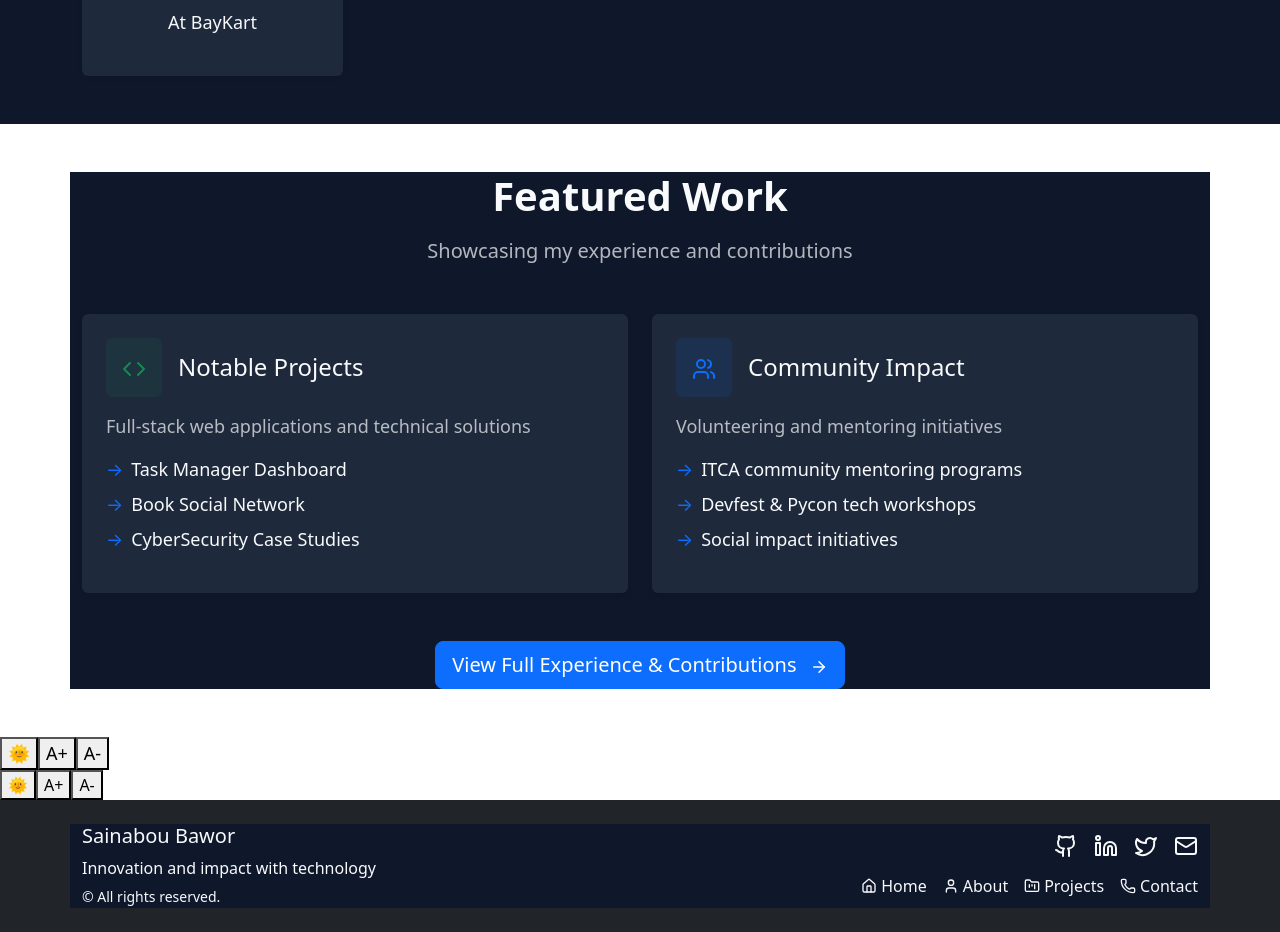
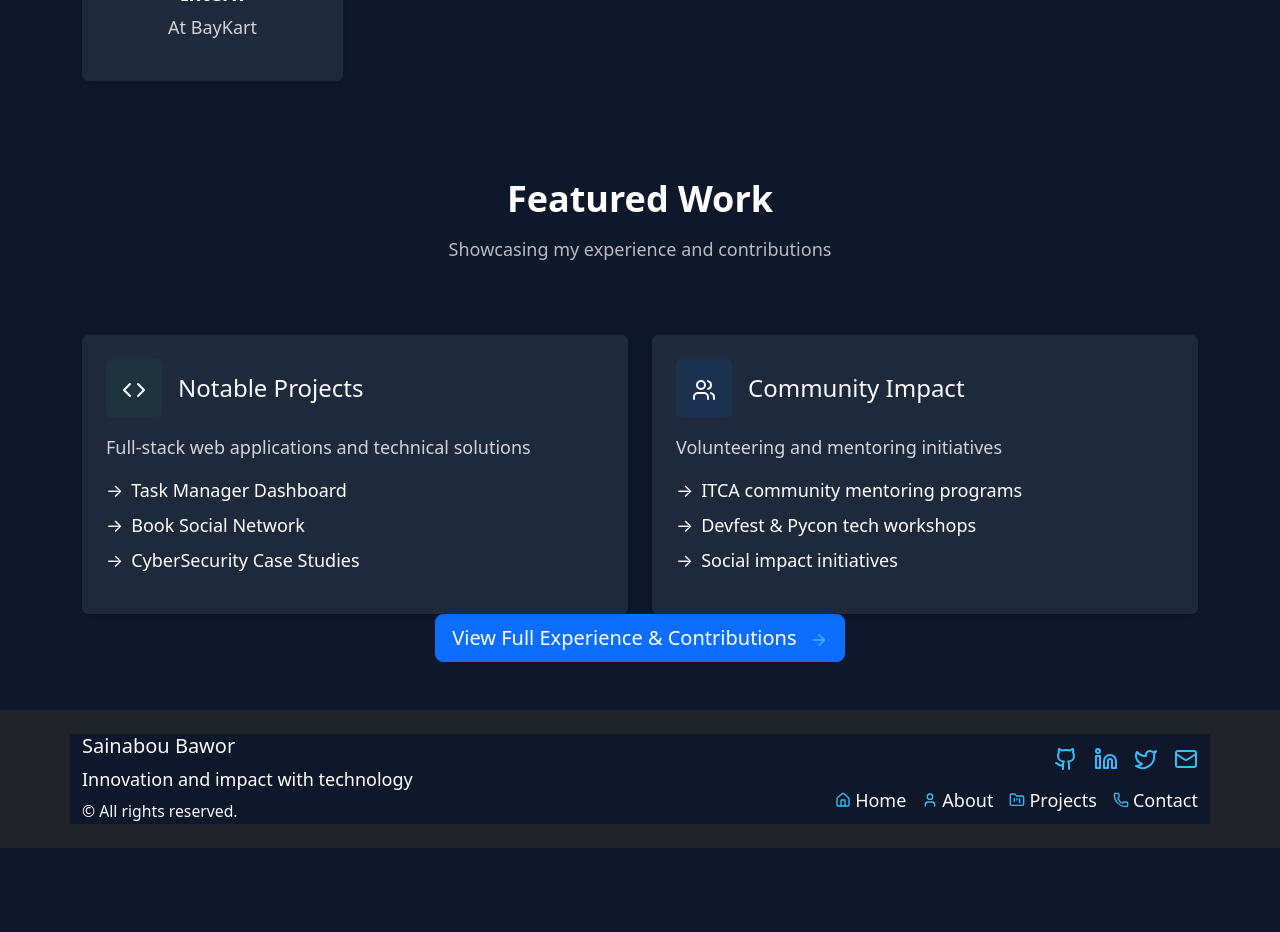
Before and after one commit to saiBawz/personal-website, a React (Create React App) app: page / in a window 1280 px wide. Shown: the part 1240-2172 px from the top of the page. After the commit the page ends 2088 px from the top, so only its background shows below. Built offline with nearby package versions, Linux system fonts and the light colour scheme.

Commit message:
Update App.css
updated app.css

```diff
--- a/src/App.css
+++ b/src/App.css
@@ -88,6 +88,34 @@ h1.display-4 {
 p.lead {
   font-size: 1.25rem;
 }
+.floating-accessibility-menu {
+  position: fixed; /* This "fixes" it to the screen, not the page */
+  top: 100px;      /* Distance from the top of the window */
+  right: 20px;     /* Distance from the right edge */
+  display: flex;
+  flex-direction: column;
+  gap: 12px;
+  z-index: 9999;   /* This keeps it on top of everything else */
+}
+
+.floating-accessibility-menu button {
+  width: 50px;
+  height: 50px;
+  border-radius: 12px;
+  background: var(--bg-color);
+  color: var(--text-primary);
+  border: 2px solid var(--accent-color);
+  box-shadow: 0 4px 15px rgba(0,0,0,0.3);
+  cursor: pointer;
+  transition: all 0.3s ease;
+}
+
+.floating-accessibility-menu button:hover {
+  transform: scale(1.1);
+  background: var(--accent-color);
+  color: white;
+}
+
 .controls {
   margin: 20px;
   display: flex;
@@ -108,3 +136,138 @@ p.lead {
   background: var(--accent-color);
   color: white;
 }
+/* --- Optimized Card Theme --- */
+/* Use your theme variables instead of hardcoded colors */
+.card, .bg-white.rounded.shadow-sm {
+  background-color: var(--card-bg, #1e293b) !important;
+  color: var(--text-primary) !important;
+  transition: background-color 0.3s ease, color 0.3s ease;
+}
+
+/* This ensures ALL text inside these cards follows the theme variable */
+.card *, .bg-white.rounded.shadow-sm * {
+  color: var(--text-primary) !important;
+}
+
+/* Specific styling for descriptions to make them slightly softer but still readable */
+.card p, .card .small, .card .text-muted,
+.bg-white.rounded.shadow-sm p, .bg-white.rounded.shadow-sm .small {
+  opacity: 0.8;
+  color: var(--text-primary) !important;
+}
+
+/* Keep icons vibrant blue in both modes */
+.text-primary, svg {
+  color: var(--accent-color) !important;
+}
+
+/* --- Light Mode Card Variable --- */
+.light-mode .card, .light-mode .bg-white.rounded.shadow-sm {
+  --card-bg: #ffffff; /* White background in light mode */
+  /* --text-primary is already handled by your .light-mode block */
+}
+/* --- FIX FOR WHITE STRIPES/GAPS --- */
+
+/* 1. Force Bootstrap background utilities to be transparent
+   so the main theme background shows through */
+
+.bg-gradient-light,
+section,
+.py-5,
+.py-lg-6 {
+  background-color: transparent !important;
+  background-image: none !important;
+}
+/* Ensure the container is the source of truth for font size */
+.home-container {
+  font-size: var(--font-size) !important;
+}
+
+/* Headings should scale proportionally (e.g., 2.5 times the base size) */
+.home-container h1, .home-container .display-4 {
+  font-size: 3em !important;
+}
+
+.home-container h2, .home-container .display-6 {
+  font-size: 2em !important;
+}
+
+/* Force all standard text to follow the variable exactly */
+.home-container p,
+.home-container span,
+.home-container .card-body,
+.home-container li {
+  font-size: var(--font-size) !important;
+}
+
+/* 2. Ensure the main container actually fills the background */
+.home-container,
+.App,
+body {
+  background-color: var(--bg-color) !important;
+  color: var(--text-primary);
+  min-height: 100vh;
+  margin: 0;
+  padding: 0;
+}
+
+/* 3. Remove default margins that create white "cracks" between sections */
+.container-fluid,
+.row,
+section {
+  margin-top: 0 !important;
+  margin-bottom: 0 !important;
+}
+/* Fix for white strips between sections */
+.bg-white {
+  background-color: transparent !important;
+}
+
+/* Ensure the main container fills the screen background */
+.home-container {
+  background-color: var(--bg-color);
+  min-height: 100vh;
+}
+
+/* Make sure the Header text is visible in Dark Mode */
+.home-container:not(.light-mode) .navbar-brand,
+.home-container:not(.light-mode) .nav-link {
+  color: #ffffff !important;
+}
+/* Force visibility for all major text elements in dark mode */
+.home-container:not(.light-mode) h1,
+.home-container:not(.light-mode) h2,
+.home-container:not(.light-mode) h3,
+.home-container:not(.light-mode) p,
+.home-container:not(.light-mode) span,
+.home-container:not(.light-mode) .nav-link {
+    color: #ffffff !important;
+}
+
+/* Ensure the layout wrapper is actually taking up space */
+.layout-wrapper {
+    display: block;
+    width: 100%;
+    min-height: 100vh;
+}
+/* --- GLOBAL LIGHT MODE TEXT FIX --- */
+
+/* Targets the Header, Home text, and standard tags when light-mode is active */
+.light-mode, .home-content,
+.light-mode .home-content h1,
+.light-mode .home-content .lead {
+  color: #212529 !important;
+
+}
+
+/* Specifically ensure the Header brand name is visible */
+.light-mode .navbar-toggler {
+   border-color: rgba(0,0,0,0.1) !important;
+}
+.light-mode .navbar-toggler-icon {
+  filter: invert(0) !important;
+}
+/* Smooth transition when switching modes */
+h1, h2, p, .nav-link, .navbar-brand {
+    transition: color 0.3s ease-in-out;
+}
```
